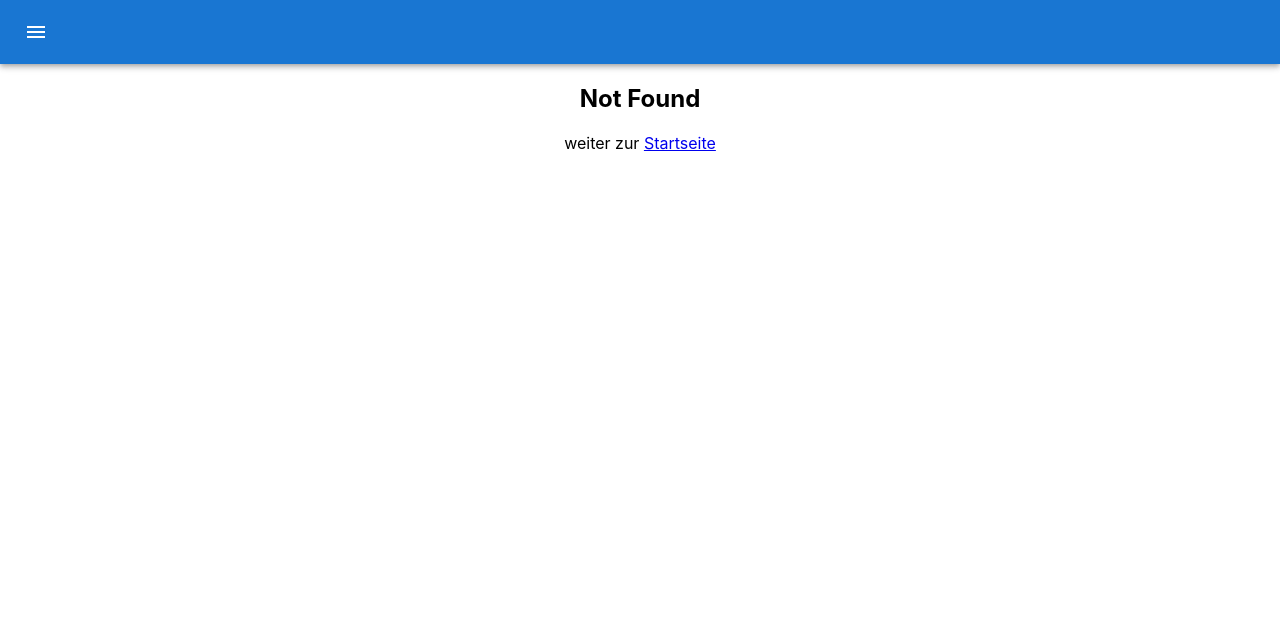
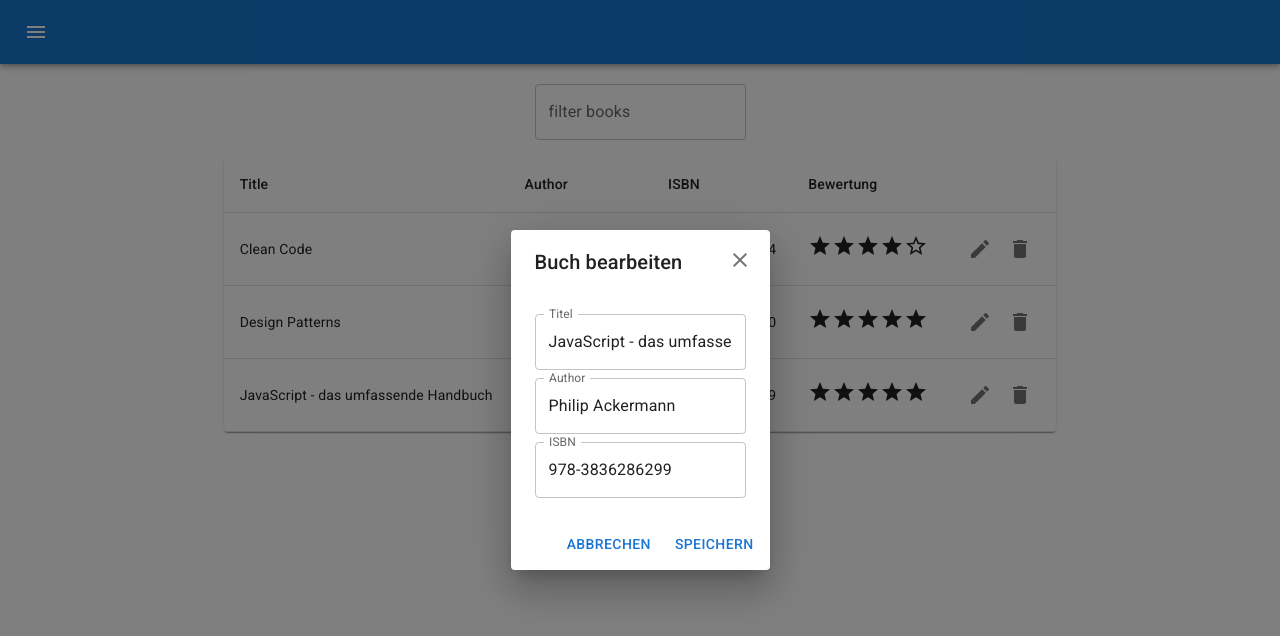
Before and after one commit to ahorn256/routing_2, a React (Create React App) app: page /books/edit/1 in a window 1280 px wide. Before the commit this address had no page. Shown: the top 636 px of the page. Built offline with nearby package versions, Linux system fonts and the light colour scheme; data requests are answered from the project's data file.

Commit message:
added FormDialog to Route

```diff
--- a/src/App.tsx
+++ b/src/App.tsx
@@ -4,6 +4,7 @@ import Books from './Books';
 import Home from './Home';
 import Nav from './Nav';
 import NotFound from './NotFound';
+import FormDialog from './Books/FormDialog';
 
 function App() {
   return (
@@ -11,7 +12,10 @@ function App() {
       <Nav />
       <div className='App-content'>
         <Routes>
-          <Route path='/books' element={<Books />}/>
+          <Route path='/books' element={<Books />}>
+            <Route path='edit/:id' element={<FormDialog />} />
+            <Route path='new/' element={<FormDialog />} />
+          </Route>
           <Route path='/' element={<Home />}/>
           <Route path='*' element={<NotFound />}/>
         </Routes>
--- a/src/Books/FormDialog.tsx
+++ b/src/Books/FormDialog.tsx
@@ -1,19 +1,14 @@
 import { Close } from '@mui/icons-material';
 import { Button, Dialog, DialogActions, DialogContent, DialogTitle, Grid, IconButton, TextField } from '@mui/material';
-import React, { useEffect } from 'react';
+import { useCallback, useEffect, useState } from 'react';
 import { useForm } from 'react-hook-form';
 import { yupResolver } from '@hookform/resolvers/yup'
-import { Book, InputBook } from './Book';
+import { InputBook } from './Book';
 import formValidationSchema from './formValidationSchema';
+import { useNavigate, useParams } from 'react-router-dom';
+import { convertToFetchError, IFetchError } from '../FetchError';
 
-type Props = {
-  open: boolean,
-  onSave: (book:InputBook) => void,
-  onClose: () => void,
-  book?: Book|null,
-};
-
-const FormDialog:React.FC<Props> = ({ open, onSave, onClose, book = null }) => {
+function FormDialog() {
   const {
     register,
     handleSubmit,
@@ -22,18 +17,48 @@ const FormDialog:React.FC<Props> = ({ open, onSave, onClose, book = null }) => {
   } = useForm<InputBook>({
     resolver: yupResolver(formValidationSchema),
   });
+  const [ fetchError, setFetchError ] = useState<IFetchError|null>(null);
+  const { id } = useParams<{id:string}>();
+  const [ open, setOpen ] = useState(false);
+  const navigate = useNavigate();
+
+  const fetchBook = useCallback((id: string|undefined) => {
+    (async () => {
+      try {
+        setFetchError(null);
+
+        const url = process.env.REACT_APP_BOOKS_SERVER_URL;
+
+        if(!url) throw new Error('REACT_APP_BOOKS_SERVER_URL undefined');
+
+        const response = await fetch(`${url}/${id}`);
+
+        if(response.ok) {
+          const data = await response.json();
+          reset(data);
+        } else {
+          throw new Error(`Couldn't fetch the book with the "id:${id}"`);
+        }
+      } catch(error) {
+        setFetchError(convertToFetchError(error));
+      } finally {
+        setOpen(true);
+      }
+    })();
+  }, [reset]);
 
   useEffect(() => {
-    if(book) {
-      reset(book);
-    } else {
-      reset({
-        title: '',
-        author: '',
-        isbn: '',
-      });
-    }
-  }, [ open, book, reset ]);
+    fetchBook(id);
+  }, [id, fetchBook]);
+
+  function onClose() {
+    navigate('/books');
+  }
+
+  function onSave() {
+    navigate('/books');
+    console.log('TODO: onSave');
+  }
 
   return (
     <Dialog
@@ -42,7 +67,7 @@ const FormDialog:React.FC<Props> = ({ open, onSave, onClose, book = null }) => {
       aria-labelledby='form-dialog-title'
       aria-describedby='form-dialog-description'>
       <DialogTitle id='form-dialog-title'>
-        { book ? 'Buch bearbeiten' : 'Neues Buch anlegen' }
+        {id ? 'Buch bearbeiten' : 'Neues Buch anlegen'}
       </DialogTitle>
 
       <IconButton
@@ -57,6 +82,7 @@ const FormDialog:React.FC<Props> = ({ open, onSave, onClose, book = null }) => {
 
       <form onSubmit={handleSubmit(onSave)}>
         <DialogContent id='form-dialog-description'>
+          {fetchError && <div className='error'>{fetchError.message}</div>}
           <Grid container direction={'column'} rowSpacing={1} display='flex'>
             <Grid item>
               <TextField fullWidth={true} label='Titel' error={!!errors.title} {...register('title')}/>
--- a/src/Books/index.tsx
+++ b/src/Books/index.tsx
@@ -6,7 +6,7 @@ import { Book, InputBook } from './Book';
 import { convertToFetchError, IFetchError } from '../FetchError';
 import ErrorMessage from '../ErrorMessage';
 import ConfirmDialog from '../ConfirmDialog';
-import FormDialog from './FormDialog';
+import { Outlet, useNavigate } from 'react-router-dom';
 
 interface IDialog {
   open: boolean,
@@ -39,7 +39,7 @@ function Books() {
   const [ filteredBooks, setFilteredBooks ] = useState<Book[]>([]);
   const [ error, setError ] = useState<IFetchError|null>(null);
   const [ deleteDialog, setDeleteDialog ] = useState<IDialog>({ open: false, book: null});
-  const [ formDialog, setFormDialog ] = useState<IDialog>({ open: false, book: null});
+  const navigate = useNavigate();
 
   const fetchBooks = useCallback(() =>
     (async () => {
@@ -163,14 +163,12 @@ function Books() {
     setDeleteDialog({ open: false, book: null});
   }
 
-  function onSave(book: InputBook) {
-    if('id' in book) {
-      updateBook(book);
-    } else {
-      addBook(book);
-    }
+  function onAdd() {
+    console.log('TODO: onAdd in Books');
+  }
 
-    setFormDialog({ open: false, book: null });
+  function onEdit(book: Book) {
+    navigate(`/books/edit/${book.id}`);
   }
 
   return (
@@ -193,12 +191,12 @@ function Books() {
           <List
             books={filteredBooks}
             onDelete={(book) => setDeleteDialog({ open: true, book })}
-            onEdit={(book) => setFormDialog({ open: true, book})}/>
+            onEdit={(book) => onEdit(book)}/>
         </Grid>
         <Fab
           color='primary'
           sx={{ transform:'translateY(-50%)' }}
-          onClick={() => setFormDialog({ open: true, book: null})}>
+          onClick={onAdd}>
           <Add />
         </Fab>
       </Grid>
@@ -209,11 +207,7 @@ function Books() {
         open={deleteDialog.open}
         onConfirm={onConfirmDelete} />
 
-      <FormDialog
-        open={formDialog.open}
-        book={formDialog.book}
-        onSave={onSave}
-        onClose={() => setFormDialog({ open: false, book: null })}/>
+      <Outlet />
     </>
   );
 }
```
